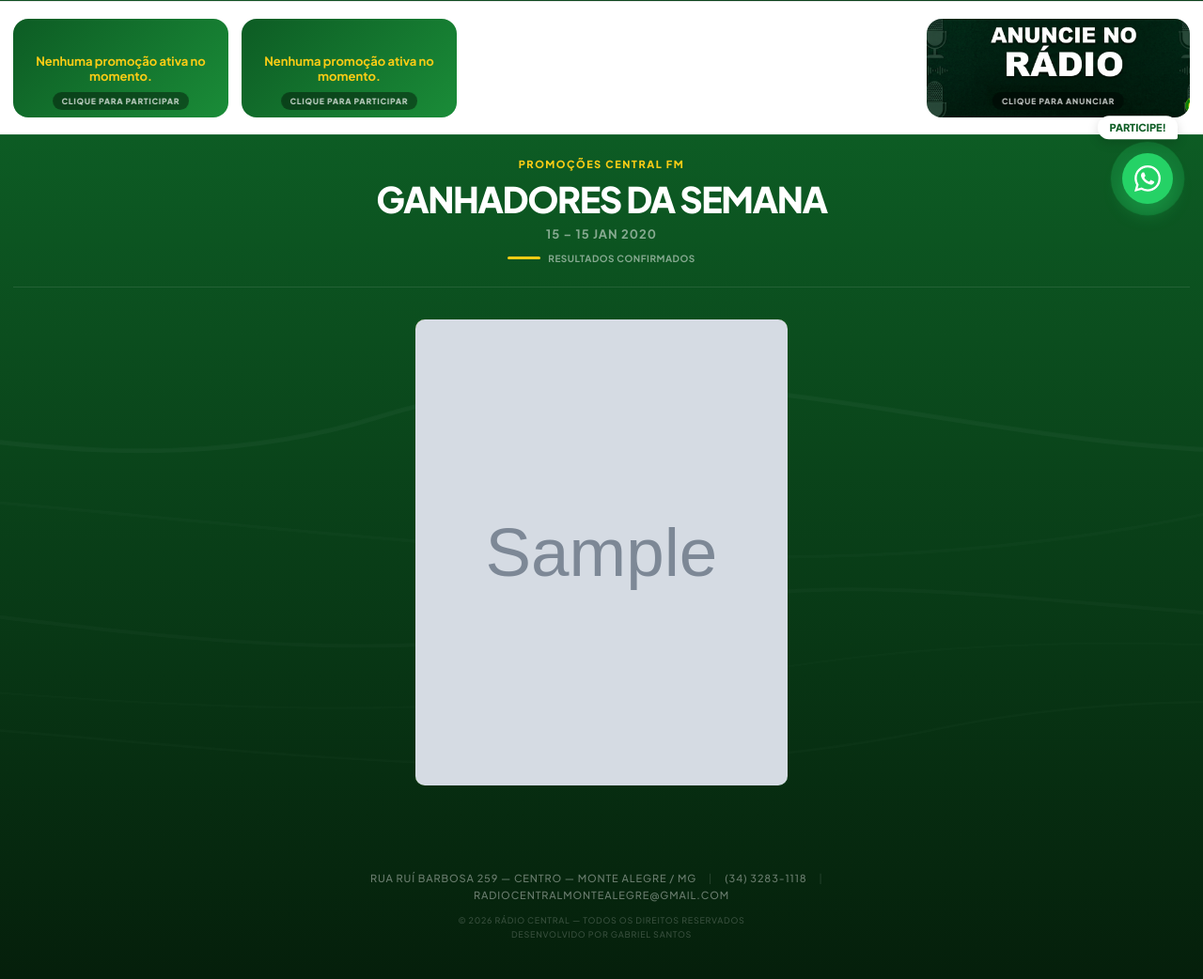
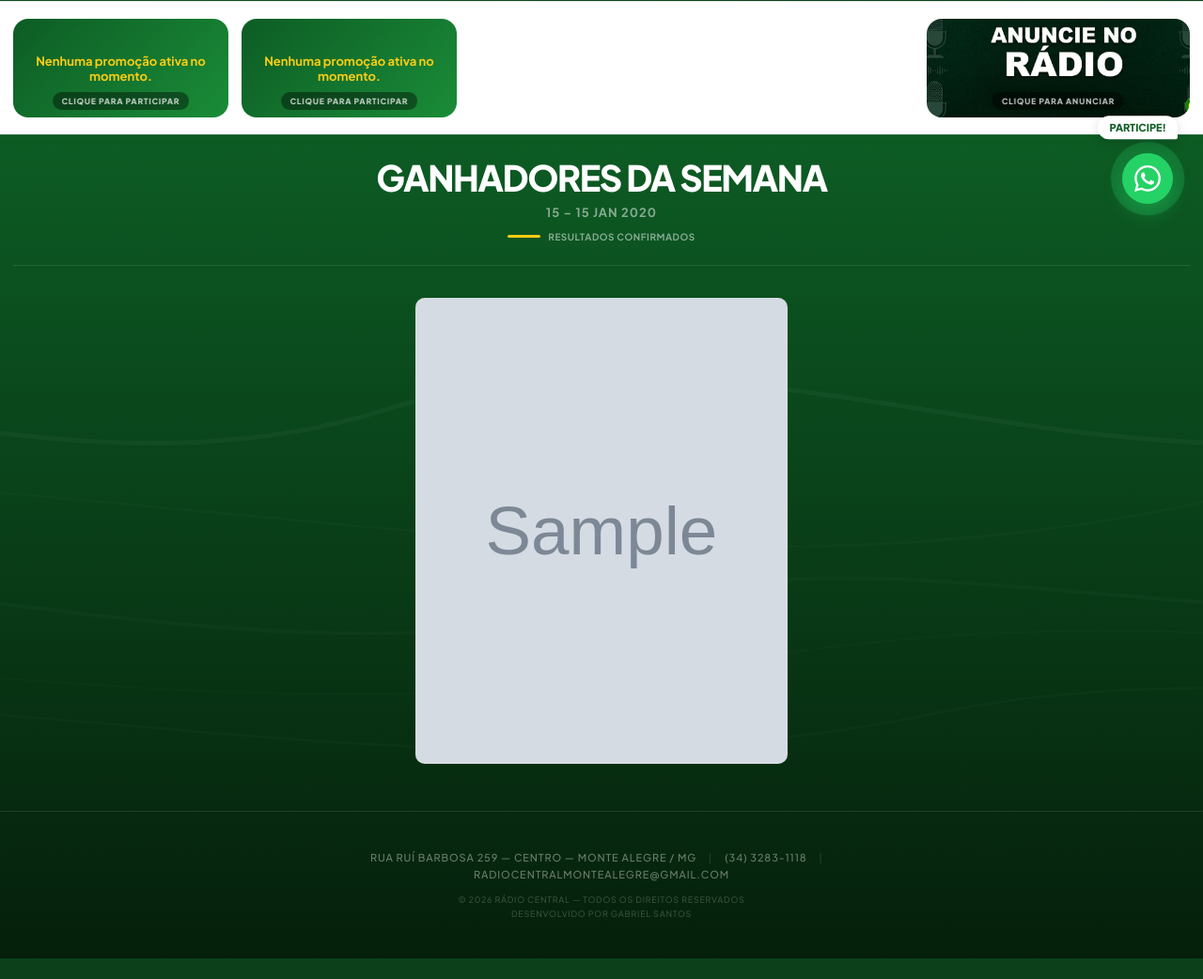
Before and after one commit to Gabr34l/site_radiocentral, a Django app: page / in a window 1280 px wide. Shown: the part 551-1593 px from the top of the page at 94% size. After the commit the page ends 1571 px from the top, so only its background shows below. Run offline with Django 5.2, Linux system fonts and the light colour scheme; tables that the repository leaves empty hold one stand-in row (values such as "Sample post"); grey boxes marked "Sample" are stand-in pictures.

Commit message:
design(winners): remove texto de prefixo e adiciona linha divisoria inferior antes do footer

```diff
--- a/centralfm/templates/centralfm/ganhadores.html
+++ b/centralfm/templates/centralfm/ganhadores.html
@@ -4,6 +4,7 @@
         background: transparent;
         padding: 24px 14px 48px 14px;
         border-top: 1px solid rgba(255, 255, 255, 0.1);
+        border-bottom: 1.5px solid rgba(255, 255, 255, 0.1);
     }
 
     .winners-header {
@@ -15,15 +16,6 @@
         padding-bottom: 24px;
         margin-bottom: 32px;
         gap: 6px;
-    }
-
-    .winners-prefix {
-        font-size: 11px;
-        font-weight: 800;
-        color: #facc15;
-        text-transform: uppercase;
-        letter-spacing: 1.5px;
-        margin-bottom: 4px;
     }
 
     .winners-title {
@@ -250,7 +242,6 @@
 
 <section class="winners-section">
     <div class="winners-header">
-        <span class="winners-prefix">PROMOÇÕES CENTRAL FM</span>
         <h2 class="winners-title">Ganhadores da Semana</h2>
         <span class="winners-date">
             {{ ganhadores.0.data_inicio_semana|date:"d" }} – {{ ganhadores.0.data_fim_semana|date:"d" }} {{ ganhadores.0.data_fim_semana|date:"M Y"|upper }}
```
